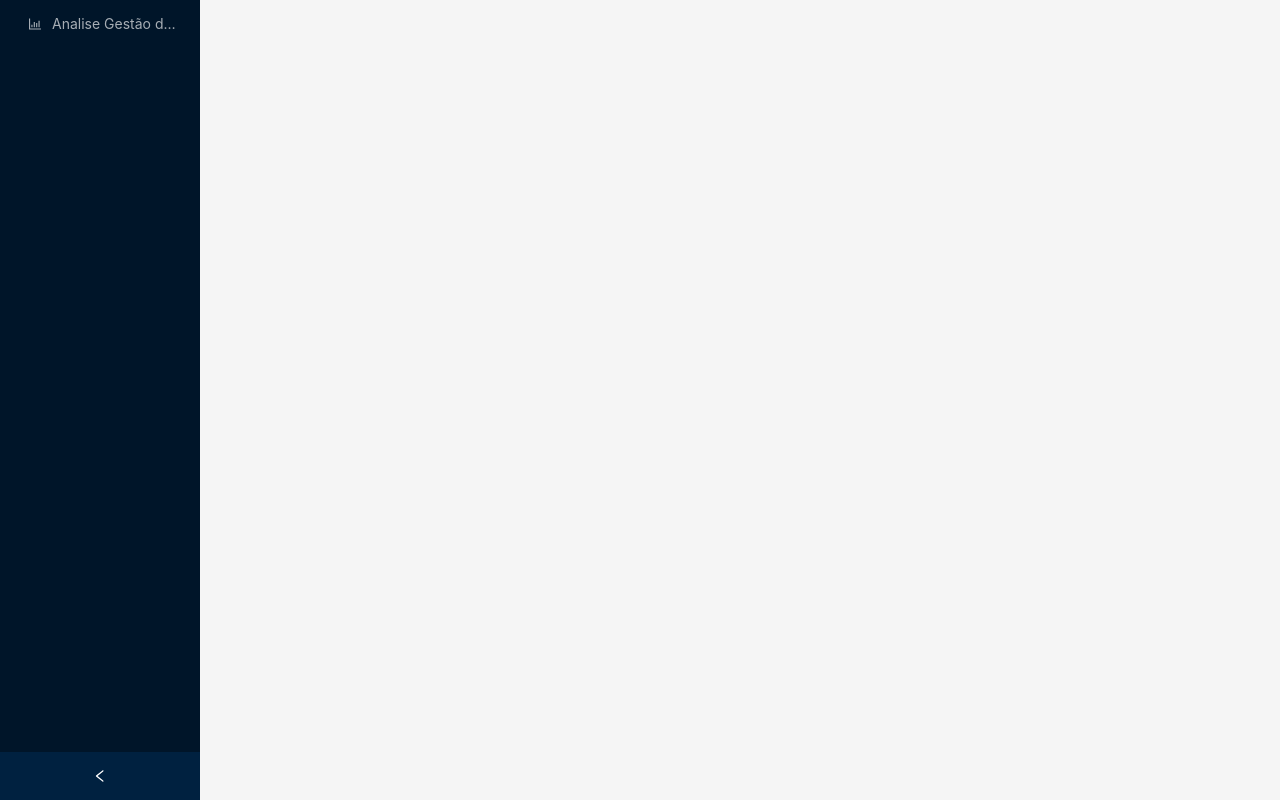
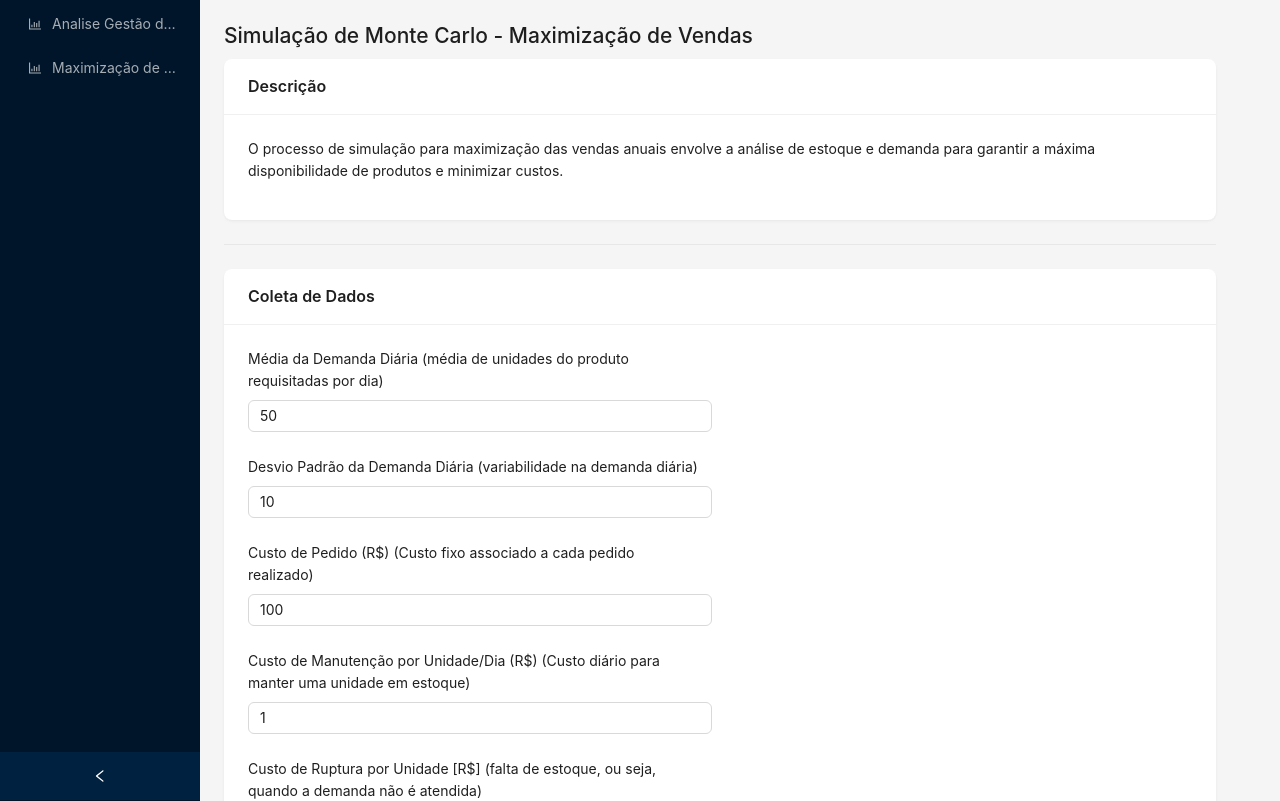
Before and after one commit to fernandacorreasz/monte-carlo-simulation, a React (Vite) app: page /monte-carlo-simulation/maximize-sales in a window 1280 px wide. Shown: the top 801 px of the page. Built offline with nearby package versions, Linux system fonts and the light colour scheme.

Commit message:
tela de maximização

```diff
--- a/src/App.tsx
+++ b/src/App.tsx
@@ -5,6 +5,7 @@ import { Layout, Menu } from 'antd';
 import { BarChartOutlined } from '@ant-design/icons';
 import Dashboard from './pages/Dashboard';
 import Analise from './pages/Analise';
+import MaximizeSales from './component/SimulationForm/MaximizeSales';
 const { Content, Sider } = Layout;
 
 const App: React.FC = () => (
@@ -14,6 +15,10 @@ const App: React.FC = () => (
         <Menu theme="dark" defaultSelectedKeys={['1']} mode="inline">
           <Menu.Item key="2"  icon={<BarChartOutlined />}>
             <Link to="/monte-carlo-simulation/dashboard">Analise Gestão de Estoque</Link>
+          </Menu.Item>
+
+          <Menu.Item key="3" icon={<BarChartOutlined />}>
+            <Link to="/monte-carlo-simulation/maximize-sales">Maximização de Vendas</Link>
           </Menu.Item>
           {/* <Menu.Item key="3" icon={<BarChartOutlined />}>
             <Link to="/monte-carlo-simulation/analise">Analise teste</Link>
@@ -27,6 +32,7 @@ const App: React.FC = () => (
               <Route path="/monte-carlo-simulation" element={<Dashboard />} />
               <Route path="/monte-carlo-simulation/dashboard" element={<Dashboard />} />
               <Route path="/analise" element={<Analise />} />
+              <Route path="/monte-carlo-simulation/maximize-sales" element={<MaximizeSales />} />
             </Routes>
           </div>
         </Content>
--- /dev/null
+++ b/src/component/SimulationForm/MaximizeSales.tsx
@@ -0,0 +1,147 @@
+import { Content } from "antd/es/layout/layout";
+import React, { useState } from "react";
+import { Card, Divider } from "antd";
+import ParameterInput, { SimulationParams } from "./ParameterInput";
+import SimulationResults from "./SimulationResults";
+import SimulationCharts from "./SimulationCharts";
+
+interface SimulationResult {
+  day: number;
+  demand: number;
+  inventory: number;
+  orderPlaced: boolean;
+  totalCost: number;
+  sales: number;
+}
+
+const MaximizeSales: React.FC = () => {
+  const [results, setResults] = useState<SimulationResult[]>([]);
+
+  const simulate = (params: SimulationParams) => {
+    const simulationResults: SimulationResult[] = [];
+    let inventory = params.maxInventory;
+    let totalCost = 0;
+    let totalSales = 0;
+
+    for (let day = 1; day <= 365; day++) {
+      const demand = Math.max(
+        0,
+        Math.round(params.meanDemand + params.stdDemand * (Math.random() - 0.5))
+      );
+      const sales = Math.min(demand, inventory);
+      inventory -= sales;
+      totalSales += sales;
+
+      let orderPlaced = false;
+      if (inventory <= params.reorderPoint) {
+        inventory += params.maxInventory - inventory;
+        totalCost += params.orderCost;
+        orderPlaced = true;
+      }
+
+      const holdingCost = inventory * params.holdingCost;
+      const shortageCost =
+        inventory < 0 ? Math.abs(inventory) * params.shortageCost : 0;
+      totalCost += holdingCost + shortageCost;
+
+      simulationResults.push({
+        day,
+        demand,
+        inventory: Math.max(0, inventory),
+        orderPlaced,
+        totalCost,
+        sales: totalSales,
+      });
+    }
+
+    setResults(simulationResults);
+  };
+
+  return (
+    <div style={{}}>
+      <Content style={{ padding: "24px", width: "65rem" }}>
+        <h2 style={{}}>Simulação de Monte Carlo - Maximização de Vendas</h2>
+        <Card title="Descrição" bordered={false} style={{ marginBottom: "2%" }}>
+          <p>
+            O processo de simulação para maximização das vendas anuais envolve a análise de estoque e demanda para garantir a máxima disponibilidade de produtos e minimizar custos.
+          </p>
+        </Card>
+        <Divider></Divider>
+        <Card title="Coleta de Dados" bordered={false} style={{ marginBottom: "2%" }}>
+          <ParameterInput onSimulate={simulate} />
+        </Card>
+
+        <Card title="Análise dos Resultados" bordered={false} style={{ marginBottom: "2%" }}>
+          <SimulationResults results={results} />
+        </Card>
+
+        <Card title="Análise Gráfica dos Resultados" bordered={false} style={{ marginBottom: "2%" }}>
+          <SimulationCharts results={results} />
+        </Card>
+        <Card title="Cálculos Matemáticos" bordered={false} style={{ marginBottom: "2%" }}>
+          <p>
+            <b> Definição de Distribuições de Probabilidade</b><br />
+            A Demanda Diária é modelada como uma variável aleatória seguindo uma distribuição normal com média e desvio padrão definidos pelos parâmetros do usuário.<br />
+          </p>
+          <Divider />
+          <p>
+            <b>Desenvolvimento do Modelo de Simulação</b><br />
+            A simulação é executada por um período fixo (ex.: 365 dias).<br />
+            Diariamente, a demanda é gerada aleatoriamente com base na distribuição normal.<br />
+            O estoque é ajustado subtraindo a demanda diária.<br />
+            Quando o estoque atinge o nível de reordem, um novo pedido é realizado para reabastecer o estoque.<br />
+            Os custos de manutenção e ruptura são calculados diariamente.<br />
+          </p>
+          <Divider />
+          <p>
+            <b> Execução das Simulações - Iteração Diária: Para cada dia no período de simulação, realiza-se</b><br />
+            Geração da Demanda: Demanda diária é gerada aleatoriamente.<br />
+            Ajuste de Estoque: Estoque é reduzido conforme a demanda.<br />
+            Verificação de Reabastecimento: Se necessário, um pedido é realizado.<br />
+            Cálculo de Custos: Custos de manutenção e ruptura são somados ao custo total.<br />
+          </p>
+          <Divider />
+          Cálculos Matemáticos
+          <p>
+            <b>1. Demanda Diária (D):</b><br />
+            A demanda diária é modelada como uma variável aleatória seguindo uma distribuição normal com média (μ) e desvio padrão (σ).<br />
+            <i>D = μ + σ × Z</i><br />
+            onde Z é um valor aleatório da distribuição normal padrão.
+          </p>
+          <Divider />
+          <p>
+            <b>2. Nível de Estoque (I):</b><br />
+            O nível de estoque é ajustado diariamente subtraindo a demanda diária.<br />
+            <i>I<sub>t+1</sub> = I<sub>t</sub> - D<sub>t</sub></i>
+          </p>
+          <Divider />
+          <p>
+            <b>3. Reabastecimento:</b><br />
+            Quando o nível de estoque cai para ou abaixo do nível de reordem (R), um pedido é realizado para reabastecer o estoque até a capacidade máxima (Q<sub>max</sub>).<br />
+            <i>Se I<sub>t+1</sub> ≤ R, então I<sub>t+1</sub> = Q<sub>max</sub> e C<sub>pedido</sub> = C<sub>p</sub></i><br />
+            onde C<sub>p</sub> é o custo do pedido.
+          </p>
+          <Divider />
+          <p>
+            <b>4. Cálculo dos Custos:</b><br />
+            - <b>Custo de Manutenção (Holding Cost):</b> Calculado com base no nível de estoque.<br />
+            <i>C<sub>manutenção</sub> = I<sub>t</sub> × C<sub>m</sub></i><br />
+            onde C<sub>m</sub> é o custo de manutenção por unidade por dia.<br />
+            <br />
+            - <b>Custo de Ruptura (Shortage Cost):</b> Ocorre quando a demanda excede o estoque disponível.<br />
+            <i>C<sub>ruptura</sub> = max(0, D<sub>t</sub> - I<sub>t</sub>) × C<sub>r</sub></i><br />
+            onde C<sub>r</sub> é o custo de ruptura por unidade não atendida.<br />
+            <br />
+            - <b>Custo Total Diário (C<sub>total</sub>):</b> É a soma dos custos de pedido, manutenção e ruptura.<br />
+            <i>C<sub>total</sub> = C<sub>pedido</sub> + C<sub>manutenção</sub> + C<sub>ruptura</sub></i><br />
+            <br />
+            - <b>Custo Total Acumulado:</b> Ao longo do período de simulação é a soma dos custos totais diários.<br />
+            <i>C<sub>total acumulado</sub> = ∑<sub>t=1</sub><sup>365</sup> C<sub>total</sub></i>
+          </p>
+        </Card>
+      </Content>
+    </div>
+  );
+};
+
+export default MaximizeSales;
```
Also changed, not shown: 3 other files (tests, documents, lock files or other folders).
